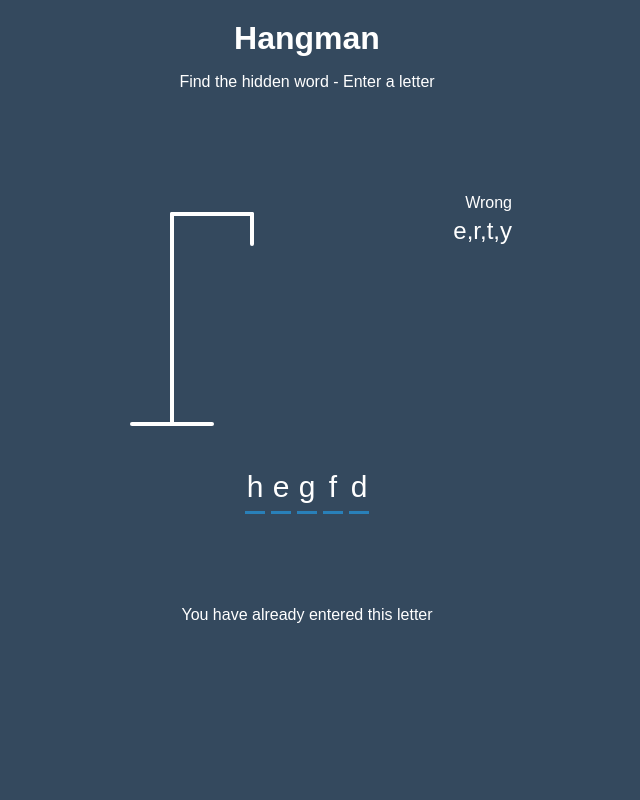
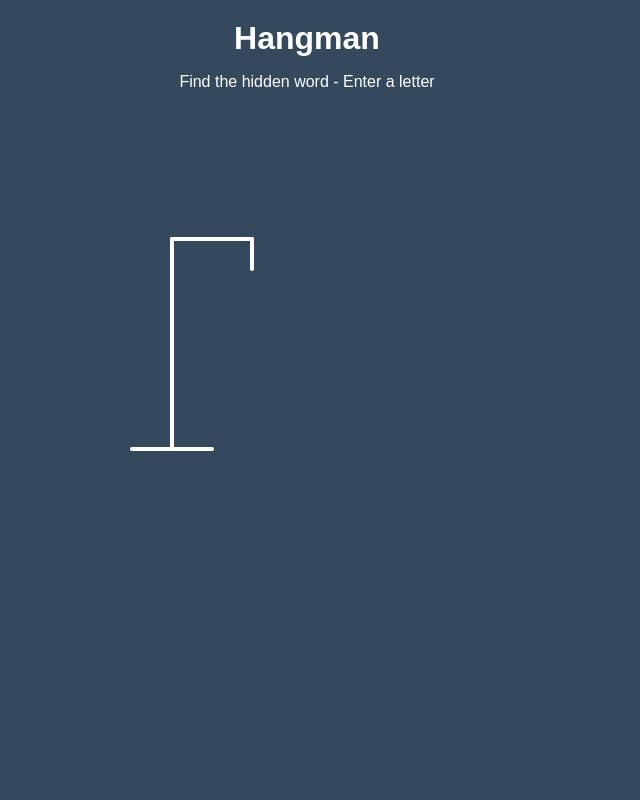
Before and after one commit to THN91/Hangman-Game, a plain HTML site: page index.html in a window 1280 px wide. Shown: the top 800 px of the page, without its empty margins (333-973 px from the left). Drawn offline with Linux system fonts and the light colour scheme.

Commit message:
edit css

```diff
--- a/index.html
+++ b/index.html
@@ -30,18 +30,9 @@
     </svg>
 
     <div class="wrong-letters-container">
-        <div id="wrong-letters">
-            <p>Wrong</p>
-            <span>e,r,t,y</span>
-        </div>
+        <div id="wrong-letters"></div>
     </div>
-    <div class="word" id="word">
-        <div class="letters">h</div>
-        <div class="letters">e</div>
-        <div class="letters">g</div>
-        <div class="letters">f</div>
-        <div class="letters">d</div>
-    </div>
+    <div class="word" id="word"></div>
 </div>
 <div class="popup-container" id="popup-container">
     <div class="popup">
--- a/style.css
+++ b/style.css
@@ -110,3 +110,20 @@ h1 {
 .popup button:focus {
     outline: 0;
 }
+
+.notification-container {
+    background-color: rgba(0,0,0,0.3);
+    border-radius: 10px 10px 0 0;
+    padding: 15px 20px;
+    position: absolute;
+    bottom: -50%;
+    transition: transform 0.3s ease-in-out;
+}
+
+.notification-container p {
+    margin: 0;
+}
+
+.notification-container.show {
+    transform: translateY(-50px);
+}
```
